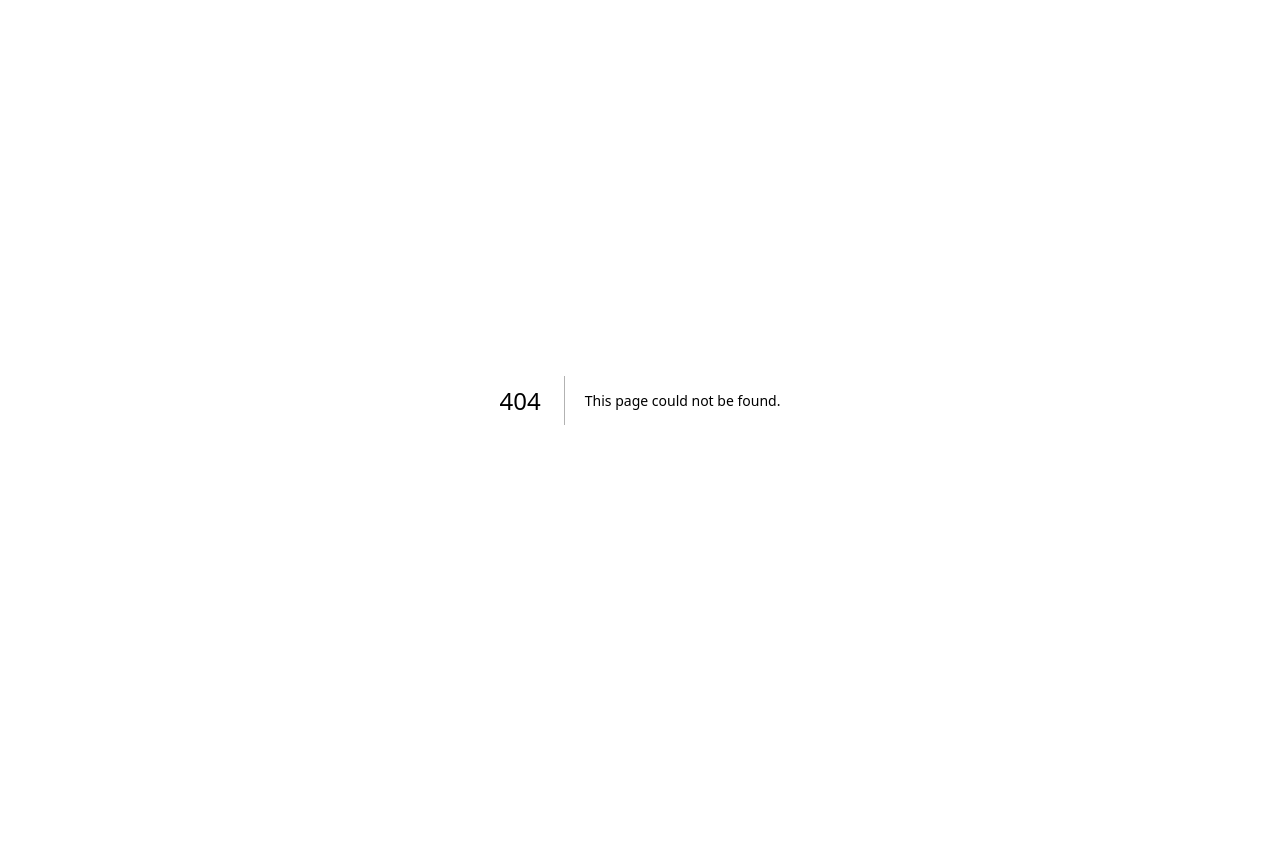
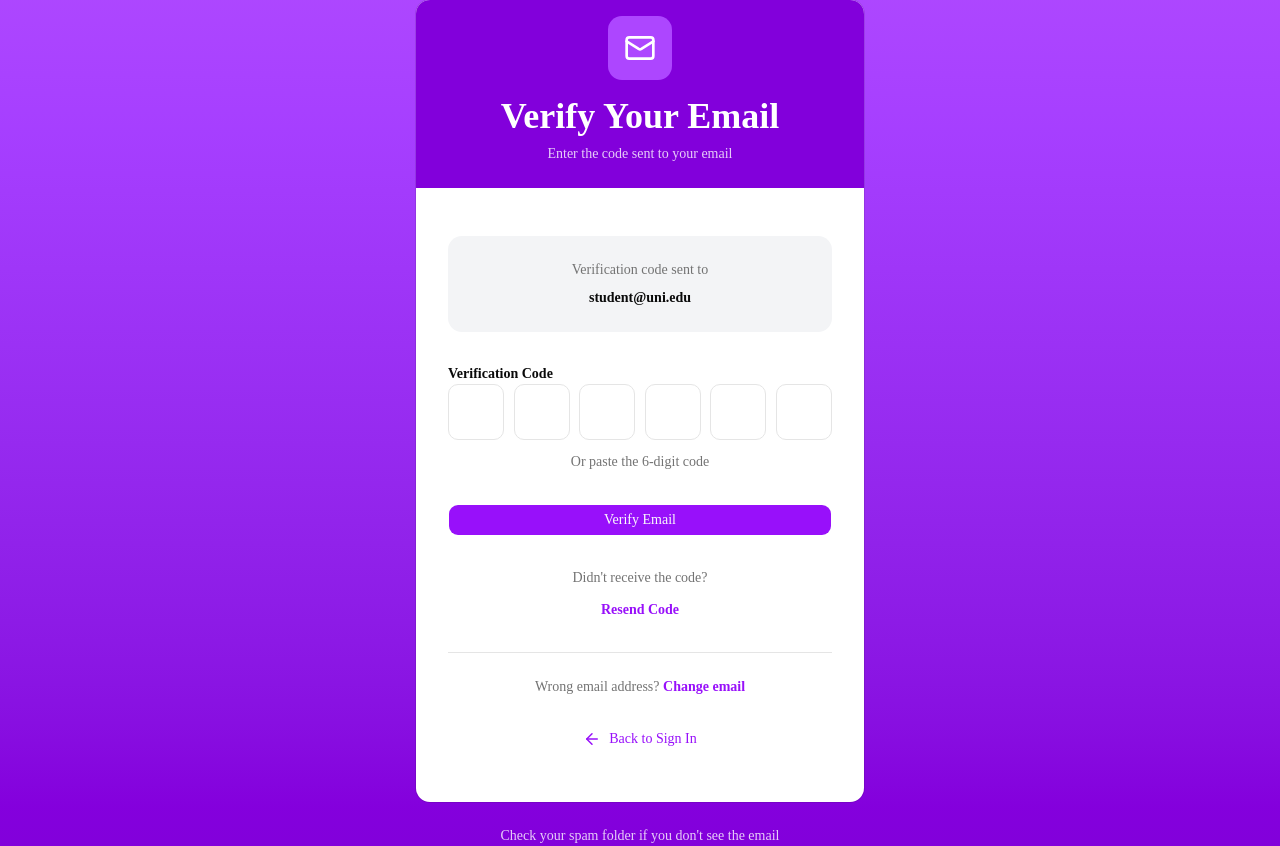
Before and after one commit to AngelFeliz17/PantherX-ui, a Next.js app: page /verify-account in a window 1280 px wide. Before the commit this address had no page. Before the commit the page ends 800 px from the top, so only its background shows below. Built offline with nearby package versions, Linux system fonts and the light colour scheme.

Commit message:
change email function implemented

```diff
--- a/app/signup/page.tsx
+++ b/app/signup/page.tsx
@@ -13,18 +13,28 @@ import {
 } from "@/components/ui/card"
 import { Input } from "@/components/ui/input"
 import { Label } from "@/components/ui/label"
-import { useState } from "react"
-import { useRouter } from "next/navigation"
+import { useEffect, useState } from "react"
+import { useRouter, useSearchParams } from "next/navigation"
 import { signUp } from "@/lib/api/auth"
 
-const classnames = {
-  input: "bg-gray-300 border-none focus-visible:ring-2 focus-visible:ring-purple-700 focus-visible:ring-offset-0 p-5 rounded-md"
-}
+export default function SignUp() {
+  const searchParams = useSearchParams();
+  const [prefilledEmail, setPrefilledEmail] = useState("");
 
-export default function SignUp() {
+  useEffect(() => {
+    const emailFromParams = searchParams.get("email");
+    if (emailFromParams) {
+      setPrefilledEmail(decodeURIComponent(emailFromParams));
+    }
+  }, [searchParams]);
+
   const router = useRouter()
   const [error, setError] = useState<string | null>(null)
   const [isLoading, setIsLoading] = useState(false)
+
+  const classnames = {
+    input: "bg-gray-300 border-none focus-visible:ring-2 focus-visible:ring-purple-700 focus-visible:ring-offset-0 p-5 rounded-md"
+  }
 
   const handleSignUp = async (e: React.FormEvent<HTMLFormElement>) => {
     setIsLoading(true)
@@ -89,6 +99,8 @@ export default function SignUp() {
                 <Input
                     className={classnames.input}
                     id="email-spacing"
+                    value={prefilledEmail}
+                    onChange={(e) => setPrefilledEmail(e.currentTarget.value)}
                     name="email"
                     type="email"
                   placeholder={"you@" + process.env.NEXT_PUBLIC_EMAIL_DOMAIN}
--- a/app/verify-account/[email]/page.tsx
+++ b/app/verify-account/[email]/page.tsx
@@ -25,8 +25,10 @@ interface PageProps {
 export default function VerifyEmailPage({ params }: PageProps) {
   const router = useRouter()
   const inputsRef = useRef<HTMLInputElement[]>([]);
+
   const [error, setError] = useState("");
   const [isLoading, setIsLoading] = useState(false)
+
   const unwrappedParams = React.use(params);
   const email = decodeURIComponent(unwrappedParams.email);
 
@@ -47,24 +49,50 @@ export default function VerifyEmailPage({ params }: PageProps) {
   }
 
   const handlePaste = (e: React.ClipboardEvent<HTMLInputElement>) => {
-    e.preventDefault();
-    const pastedData = e.clipboardData.getData("text").replace(/\D/g, "").slice(0, 6);
-    const newCode = pastedData.split("").concat(Array(6 - pastedData.length).fill(""));
-    newCode.forEach((char, index) => {
-      if (inputsRef.current[index]) {
-        inputsRef.current[index].value = char;
-      }
-    });
-    if (pastedData.length === 6) {
+    const pastedData = e.clipboardData.getData("Text").trim();
+    if (/^\d{6}$/.test(pastedData)) {
+      e.preventDefault();
+      pastedData.split("").forEach((digit, i) => {
+        if (inputsRef.current[i]) {
+          inputsRef.current[i].value = digit;
+        }
+      });
       inputsRef.current[5]?.focus();
     }
-  };
+  }
+
+  const handleBackSpace = (e: React.KeyboardEvent<HTMLInputElement>, index: number) => {
+    if (e.key === "Backspace" && !e.currentTarget.value && index > 0) {
+      inputsRef.current[index - 1]?.focus();
+    }
+  }
+
+  const handleInput = (e: React.FormEvent<HTMLInputElement>, index: number ) => {
+    const value = e.currentTarget.value.replace(/\D/g, "");
+
+    if (value.length > 1) {
+      value.split("").slice(0, 6).forEach((digit, i) => {
+        if (inputsRef.current[i]) {
+          inputsRef.current[i].value = digit;
+        }
+      });
+
+      inputsRef.current[Math.min(value.length - 1, 5)]?.focus();
+      return;
+    }
+
+    e.currentTarget.value = value;
+
+    if (value && index < 5) {
+      inputsRef.current[index + 1]?.focus();
+    }
+  }
 
   return (
-    <div className="flex min-h-screen items-center justify-center bg-gradient-to-b from-purple-500 to-purple-700 px-4">
-      <div className="w-full max-w-md">
+    <div className="flex min-h-dvh items-center justify-center bg-gradient-to-b from-purple-500 to-purple-700 p-4">
+        <div className="mx-auto grid w-full max-w-sm md:max-w-md gap-4 px-4">
         <Card className="overflow-hidden">
-          <CardHeader className="bg-purple-700 text-white flex flex-col items-center gap-4 py-10 -mx-6 -mt-6 p-6">
+          <CardHeader className="bg-purple-700 text-white flex flex-col items-center gap-4 py-6 md:py-10 -mx-6 -mt-6 p-6">
             <div className="flex h-16 w-16 items-center justify-center rounded-xl bg-purple-500">
               <Mail className="h-8 w-8" />
             </div>
@@ -80,7 +108,7 @@ export default function VerifyEmailPage({ params }: PageProps) {
             </div>
           </CardHeader>
 
-          <CardContent className="space-y-8 p-8">
+          <CardContent className="space-y-6 md:space-y-8 p-6 md:p-8">
             <div className="rounded-xl bg-gray-100 p-6 text-center">
               <p className="text-sm text-muted-foreground">
                 Verification code sent to
@@ -104,38 +132,19 @@ export default function VerifyEmailPage({ params }: PageProps) {
                       ref={(el: any) => {
                         inputsRef.current[index] = el;
                       }}
-                      type="text"
+                      type="tel"
                       placeholder="•"
                       inputMode="numeric"
-                      autoComplete="one-time-code"
+                      pattern="[0-9]*"
+                      autoComplete={index === 0 ? "one-time-code" : "off"}
                       name={`code-${index}`}
                       onPaste={handlePaste}
+                      onInput={(e: any) => {
+                        handleInput(e, index);
+                      }}
+                      onKeyDown={(e) => handleBackSpace(e, index)}
                       maxLength={1}
-                      className="h-14 w-14 rounded-lg border text-center text-xl"
-                      onChange={(e) => {
-                        const value = e.target.value;
-
-                        // only allow digits
-                        if (!/^\d?$/.test(value)) {
-                          e.target.value = "";
-                          return;
-                        }
-
-                        // move to next input
-                        if (value && index < 5) {
-                          inputsRef.current[index + 1]?.focus();
-                        }
-                      }}
-                      onKeyDown={(e) => {
-                        // go back when pressing backspace on empty input
-                        if (
-                          e.key === "Backspace" &&
-                          !e.currentTarget.value &&
-                          index > 0
-                        ) {
-                          inputsRef.current[index - 1]?.focus();
-                        }
-                      }}
+                      className="w-full aspect-square rounded-lg border text-center text-xl focus:border-purple-500 focus:ring-1 focus:ring-purple-500 focus:outline-none"
                     />
                   ))}
                 </div>
@@ -182,8 +191,10 @@ export default function VerifyEmailPage({ params }: PageProps) {
               <p className="text-muted-foreground">
                 Wrong email address?{" "}
                 <button
+
                   type="button"
                   className="font-semibold text-purple-600 hover:underline"
+                  onClick={() => router.push(`/signup?email=${encodeURIComponent(email)}`)}
                 >
                   Change email
                 </button>
@@ -202,7 +213,7 @@ export default function VerifyEmailPage({ params }: PageProps) {
           </CardContent>
         </Card>
 
-        <p className="mt-6 text-center text-sm text-white/80">
+        <p className="text-center text-sm text-white/80">
           Check your spam folder if you don't see the email
         </p>
       </div>
--- /dev/null
+++ b/app/verify-account/page.tsx
@@ -0,0 +1,174 @@
+"use client";
+
+import { useSearchParams } from "next/navigation";
+import Link from "next/link";
+import { Mail, ArrowLeft } from "lucide-react";
+
+import {
+  Card,
+  CardContent,
+  CardDescription,
+  CardHeader,
+  CardTitle,
+} from "@/components/ui/card";
+
+import { Button } from "@/components/ui/button";
+import { useRef, useState } from "react";
+import { useRouter } from "next/navigation";
+
+export default function VerifyEmailPage() {
+  const router = useRouter()
+  const searchParams = useSearchParams();
+  const email = searchParams.get("email");
+  const inputsRef = useRef<HTMLInputElement[]>([]);
+  const [error, setError] = useState("");
+  const [isLoading, setIsLoading] = useState(false)
+
+  const handleVerifyCode = async (e: React.FormEvent<HTMLFormElement>) => {
+    const formData = new FormData(e.target as HTMLFormElement)
+    const code = formData.get("code") as string;
+    const response = await fetch(
+      `${process.env.NEXT_PUBLIC_API_URL}/auth/verify-account`, {
+        headers: {
+          "Content-Type": "application/json",
+        },
+        method: "POST",
+        body: JSON.stringify({ email, code })
+      }
+    )
+    const data = await response.json()
+    if(!data.ok) {
+      setError(data.message)
+      return;
+    }
+    router.push('/login')
+  }
+
+  return (
+    <div className="flex min-h-screen items-center justify-center bg-gradient-to-b from-purple-500 to-purple-700 px-4">
+      <div className="w-full max-w-md">
+        <Card className="overflow-hidden">
+          <CardHeader className="bg-purple-700 text-white flex flex-col items-center gap-4 py-10 -mx-6 -mt-6 p-6">
+            <div className="flex h-16 w-16 items-center justify-center rounded-xl bg-purple-500">
+              <Mail className="h-8 w-8" />
+            </div>
+
+            <div className="text-center">
+              <CardTitle className="text-4xl font-bold">
+                Verify Your Email
+              </CardTitle>
+
+              <CardDescription className="mt-2 text-white/80">
+                Enter the code sent to your email
+              </CardDescription>
+            </div>
+          </CardHeader>
+
+          <CardContent className="space-y-8 p-8">
+            <div className="rounded-xl bg-gray-100 p-6 text-center">
+              <p className="text-sm text-muted-foreground">
+                Verification code sent to
+              </p>
+
+              <p className="mt-2 font-semibold break-all">
+                {email || "student@uni.edu"}
+              </p>
+            </div>
+
+            <div className="space-y-3">
+              <label className="font-semibold">
+                Verification Code
+              </label>
+
+              <div className="flex justify-between gap-2">
+                  {[...Array(6)].map((_, index) => (
+                    <input
+                      key={index}
+                      ref={(el: any) => {
+                        inputsRef.current[index] = el;
+                      }}
+                      type="text"
+                      name="code"
+                      maxLength={1}
+                      className="h-14 w-14 rounded-lg border text-center text-xl"
+                      onChange={(e) => {
+                        const value = e.target.value;
+
+                        // only allow digits
+                        if (!/^\d?$/.test(value)) {
+                          e.target.value = "";
+                          return;
+                        }
+
+                        // move to next input
+                        if (value && index < 5) {
+                          inputsRef.current[index + 1]?.focus();
+                        }
+                      }}
+                      onKeyDown={(e) => {
+                        // go back when pressing backspace on empty input
+                        if (
+                          e.key === "Backspace" &&
+                          !e.currentTarget.value &&
+                          index > 0
+                        ) {
+                          inputsRef.current[index - 1]?.focus();
+                        }
+                      }}
+                    />
+                  ))}
+                </div>
+
+              <p className="text-center text-sm text-muted-foreground">
+                Or paste the 6-digit code
+              </p>
+            </div>
+
+            <Button className="w-full bg-purple-600 hover:bg-purple-700">
+              Verify Email
+            </Button>
+
+            <div className="space-y-3 text-center">
+              <p className="text-muted-foreground">
+                Didn't receive the code?
+              </p>
+
+              <button
+                type="button"
+                className="font-semibold text-purple-600 hover:underline"
+              >
+                Resend Code
+              </button>
+            </div>
+
+            <div className="border-t pt-6 text-center">
+              <p className="text-muted-foreground">
+                Wrong email address?{" "}
+                <button
+                  type="button"
+                  className="font-semibold text-purple-600 hover:underline"
+                >
+                  Change email
+                </button>
+              </p>
+            </div>
+
+            <div className="text-center">
+              <Link
+                href="/login"
+                className="inline-flex items-center gap-2 font-medium text-purple-600 hover:underline"
+              >
+                <ArrowLeft size={18} />
+                Back to Sign In
+              </Link>
+            </div>
+          </CardContent>
+        </Card>
+
+        <p className="mt-6 text-center text-sm text-white/80">
+          Check your spam folder if you don't see the email
+        </p>
+      </div>
+    </div>
+  );
+}
```
